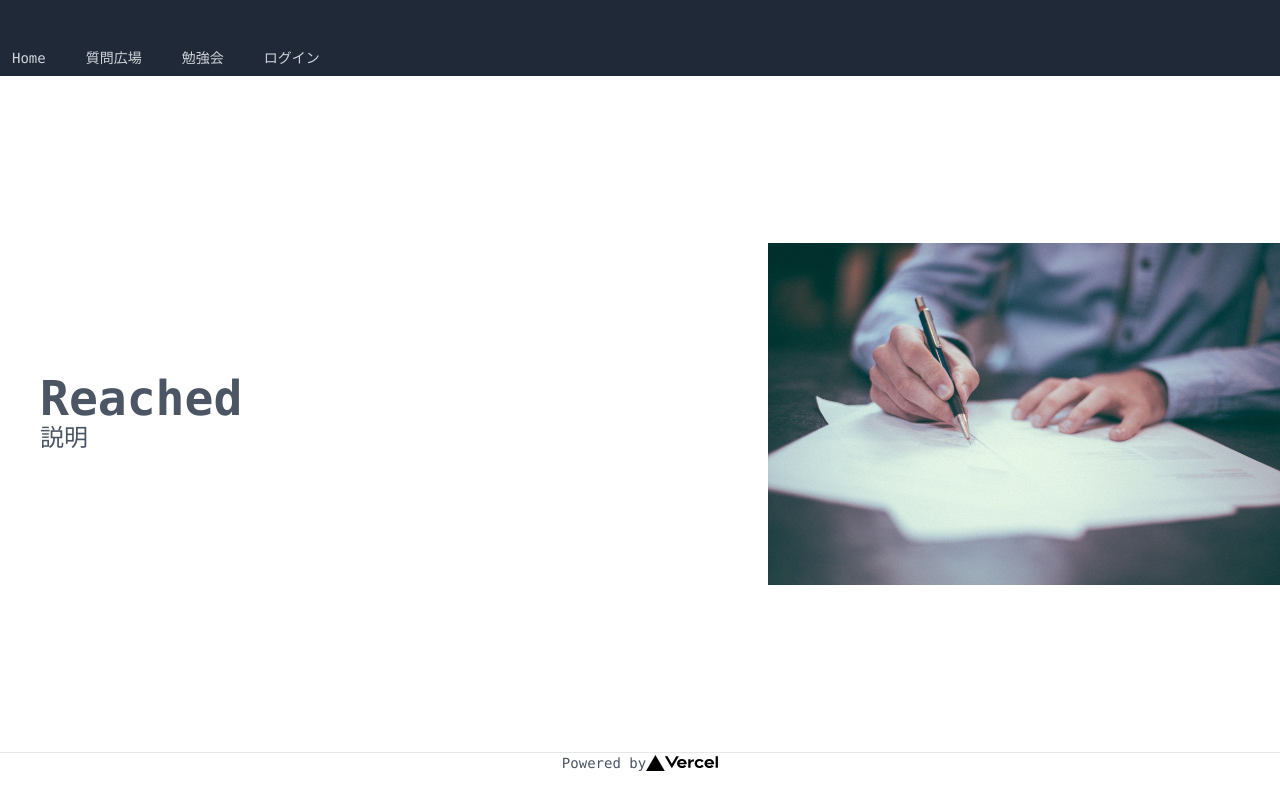
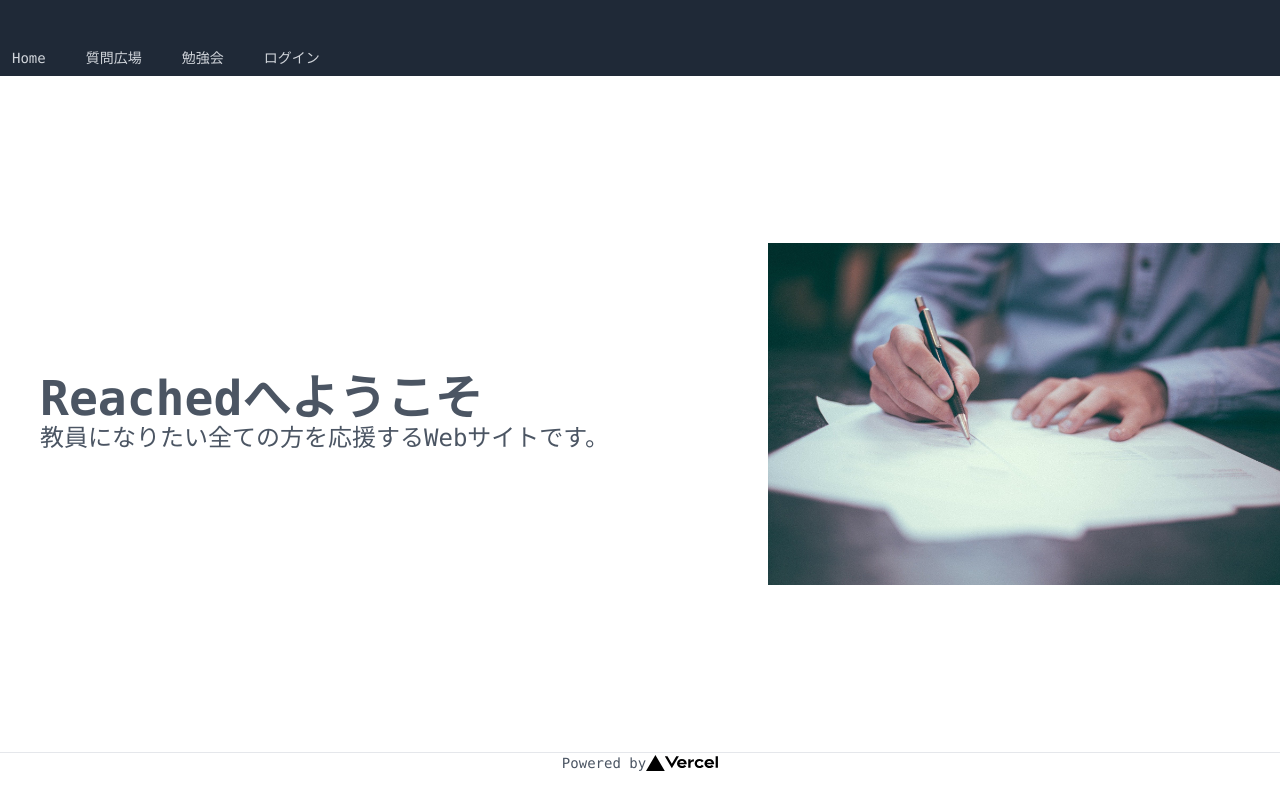
Before and after one commit to sea-kai/Reached, a Next.js app: page / in a window 1280 px wide. Built offline with nearby package versions, Linux system fonts and the light colour scheme.

Commit message:
💬 add TopDescription

```diff
--- /dev/null
+++ b/src/assets/DescriptionData.tsx
@@ -0,0 +1,6 @@
+import React from 'react';
+
+export const TopDescription = {
+  title: "Reachedへようこそ",
+  text: "教員になりたい全ての方を応援するWebサイトです。"
+};
--- a/src/pages/index.tsx
+++ b/src/pages/index.tsx
@@ -2,13 +2,14 @@ import type { NextPage } from 'next';
 
 import { Layout } from 'src/components/templates/Layout';
 import { Description } from 'src/components/molecules/Description';
+import {TopDescription} from 'src/assets/DescriptionData';
 
 const Home: NextPage = () => {
   return (
     <Layout title='Home'>
       <div className='justify-center items-center'>
         <div className='flex flex-row'>
-          <Description title='Reached' text='説明' />
+          <Description title={TopDescription.title} text={TopDescription.text} />
           <img src='/writingNote.webp' alt='test' width='40%'/>
         </div>
       </div>
```
